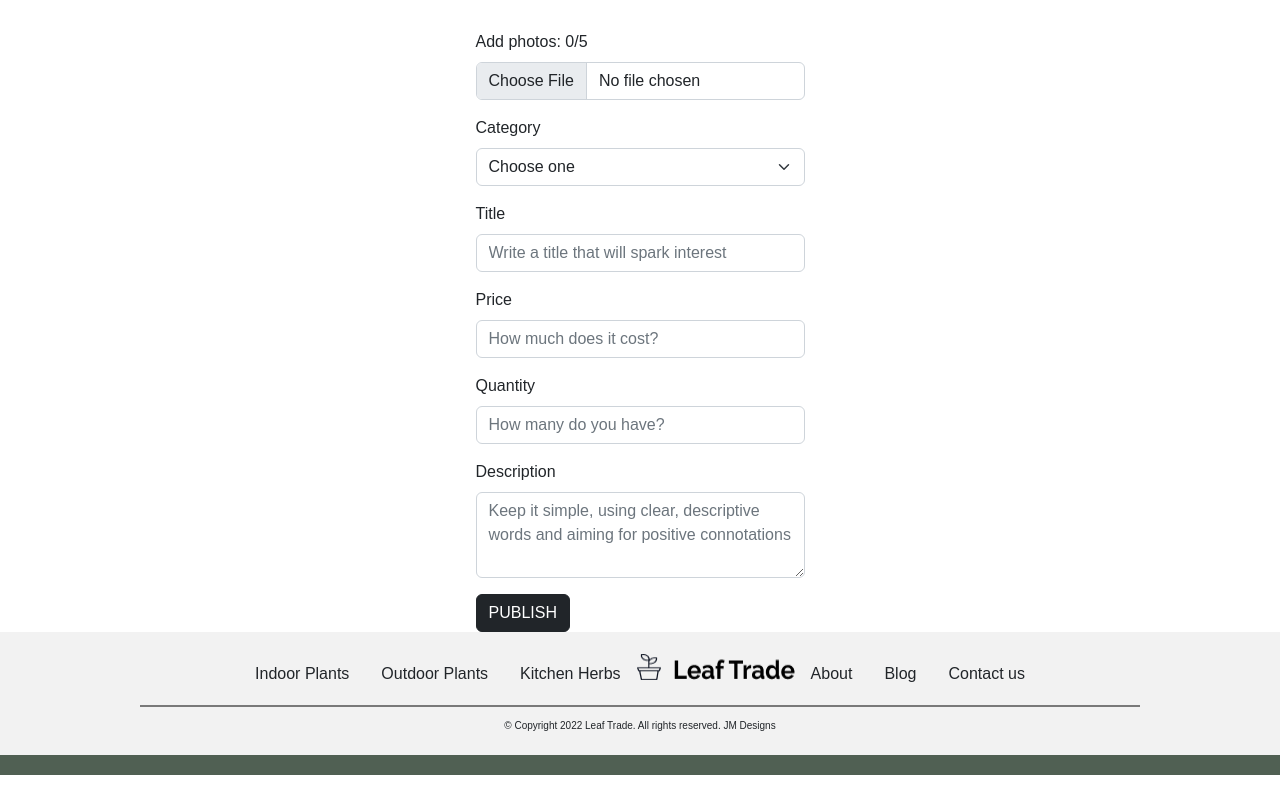
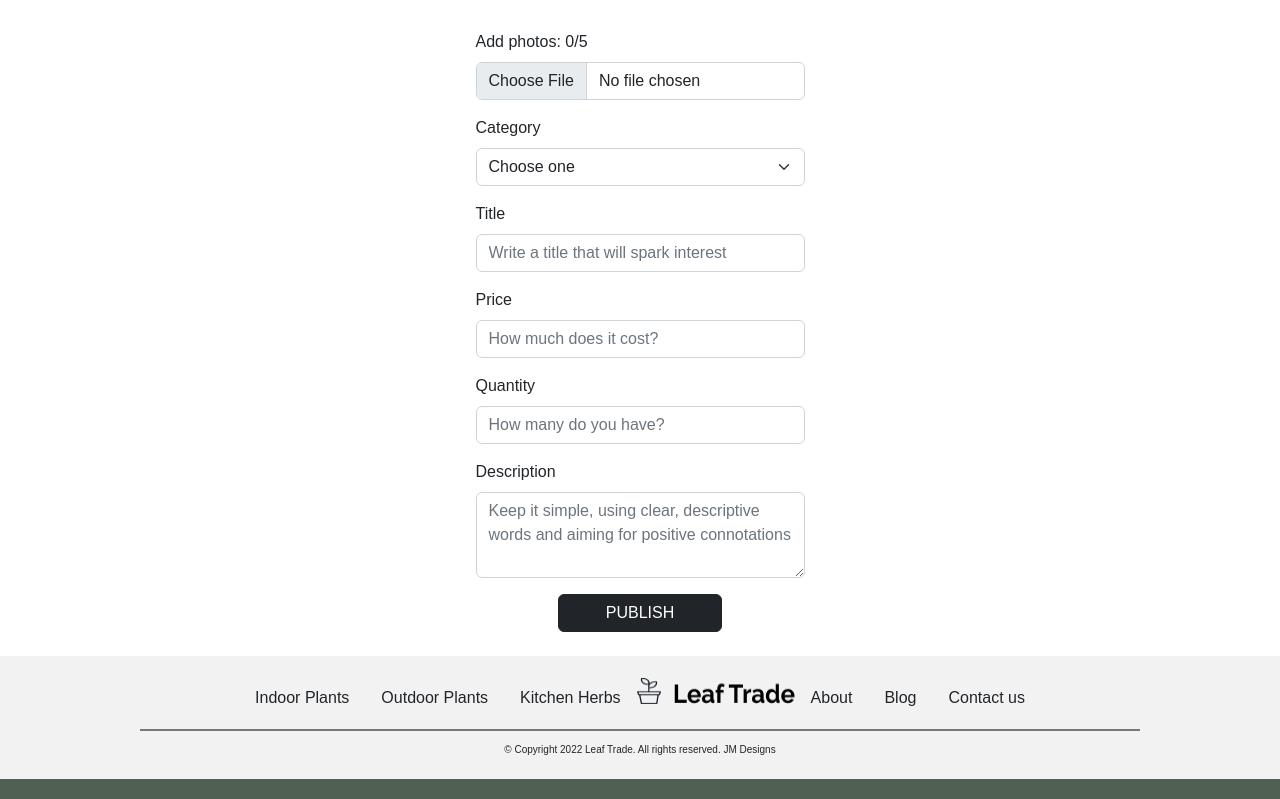
Before and after one commit to Jess2D/leafTrade, a React (Create React App) app in the folder client/: page /newListing in a window 1280 px wide. Shown: the part 602-1401 px from the top of the page. Before the commit the page ends 1377 px from the top, so only its background shows below. Built offline with nearby package versions, Linux system fonts and the light colour scheme.

Commit message:
Update
Button Publish centered

```diff
--- a/client/src/components/listing/NewListing.js
+++ b/client/src/components/listing/NewListing.js
@@ -155,11 +155,15 @@
               <Form.Label>Description</Form.Label>
               <Form.Control as="textarea" rows={3} placeholder="Keep it simple, using clear, descriptive words and aiming for positive connotations" />
             </Form.Group>
-            <Button variant="dark" type="submit">
-              PUBLISH
-            </Button>
+            <div class="d-grid gap-2 col-6 mx-auto">
+              <Button variant="dark" type="submit">
+                PUBLISH
+              </Button>
+            </div>
           </Form>
         </div>
+        <Padding12>
+        </Padding12>
       </div>
     </div>
   );
```
